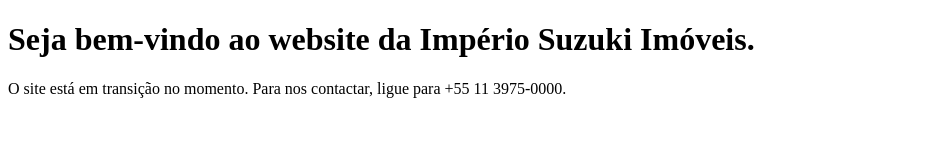
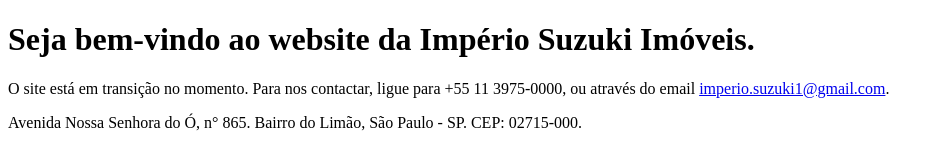
Before and after one commit to imperiosuzuki/website, a plain HTML site: page docs/index.html in a window 1280 px wide. Shown: the whole page, without its empty margins (0-944 px from the left). Drawn offline with Linux system fonts and the light colour scheme.

Commit message:
Update index.html

```diff
--- a/docs/index.html
+++ b/docs/index.html
@@ -5,6 +5,7 @@
   </head>
   <body>
     <h1>Seja bem-vindo ao website da Império Suzuki Imóveis.</h1>
-    <p>O site está em transição no momento. Para nos contactar, ligue para +55 11 3975-0000.</p>
+    <p>O site está em transição no momento. Para nos contactar, ligue para +55 11 3975-0000, ou através do email <a href="mailto:imperio.suzuki1@gmail.com">imperio.suzuki1@gmail.com</a>.</p>
+    <footer><p>Avenida Nossa Senhora do Ó, n° 865. Bairro do Limão, São Paulo - SP. CEP: 02715-000.</p></footer>
   </body>
 </html>
```
